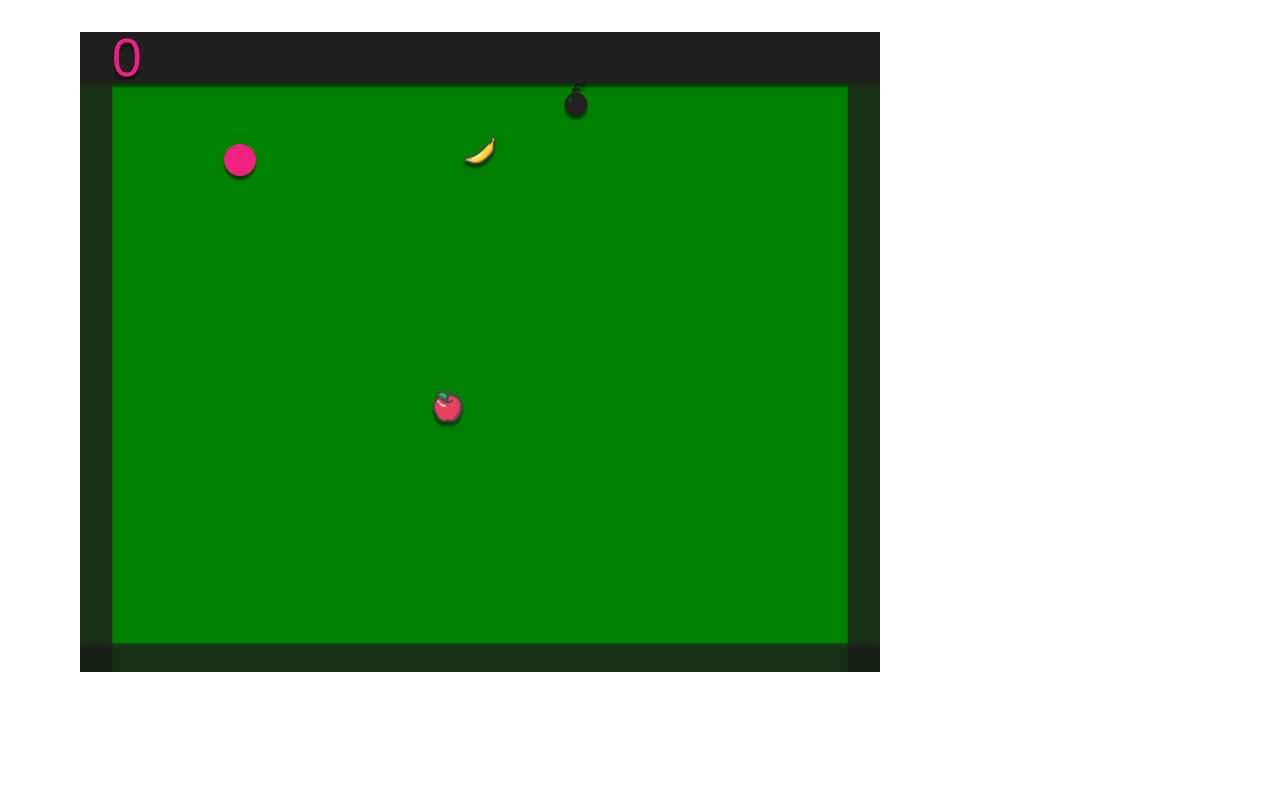
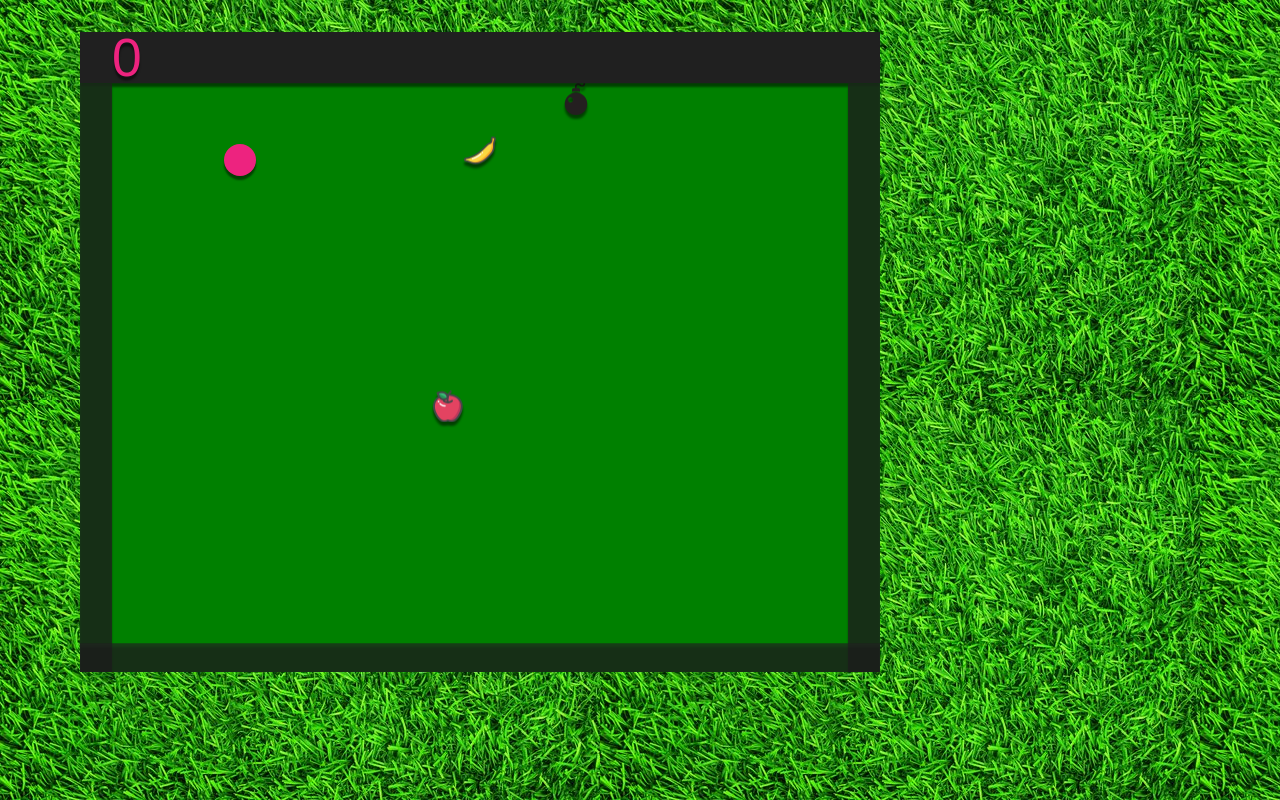
Before and after one commit to LubavaZ/ProjectGame, a plain HTML site: page index.html in a window 1280 px wide. Drawn offline with Linux system fonts and the light colour scheme.

Commit message:
add pictore

```diff
--- a/css/style.css
+++ b/css/style.css
@@ -104,7 +104,7 @@
 }
 
 .backgr {
-    background: url(images/green.jpg);
+    background: url(../images/green.jpg);
     width: 100vw;
     height: 100vh;
 }
```
Also changed, not shown: images/green2.jpg (deleted).
